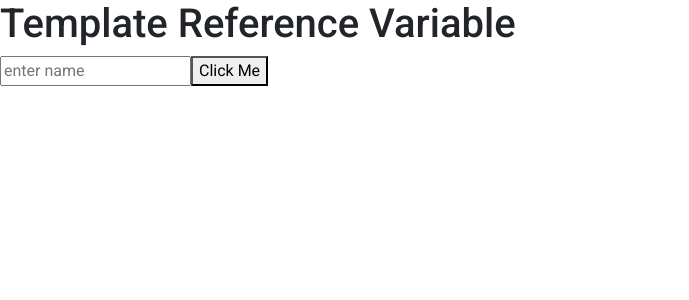
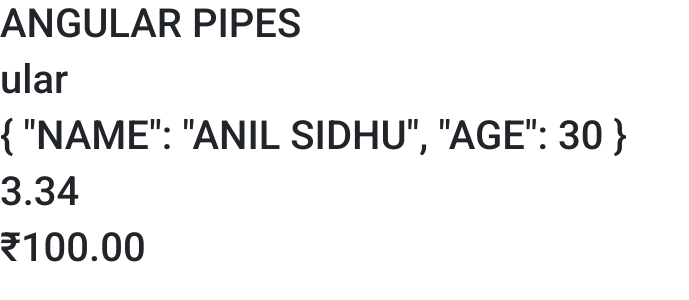
Before and after one commit to anil-sidhu/angular-12, an Angular app: page / in a window 1280 px wide. Shown: the top 300 px of the page, without its empty margins (0-689 px from the left). Built offline with nearby package versions, Linux system fonts and the light colour scheme.

Commit message:
done with pipes

```diff
--- a/src/app/app.component.html
+++ b/src/app/app.component.html
@@ -1,4 +1,5 @@
-<h1>{{ title }}</h1>
-
-<input type="text" #box placeholder="enter name">
-<button (click)="getVal(box)">Click Me</button>
+<h1>{{ title | uppercase}}</h1>
+<h1>{{ title | slice :3:8}}</h1>
+<h1>{{user | json | uppercase}}</h1>
+<h1>{{003.3400 | number:'1.2-3'}}</h1>
+<h1>{{100 | currency :'INR'}}</h1>
--- a/src/app/app.component.ts
+++ b/src/app/app.component.ts
@@ -5,10 +5,9 @@
   styleUrls: ['./app.component.css'],
 })
 export class AppComponent {
-  title = 'Template Reference Variable';
-  getVal(item:HTMLInputElement)
-  {
-    console.warn(item);
-
-  }
+  title = 'Angular Pipes';
+  user = {
+    name: 'anil sidhu',
+    age: 30,
+  };
 }
```
